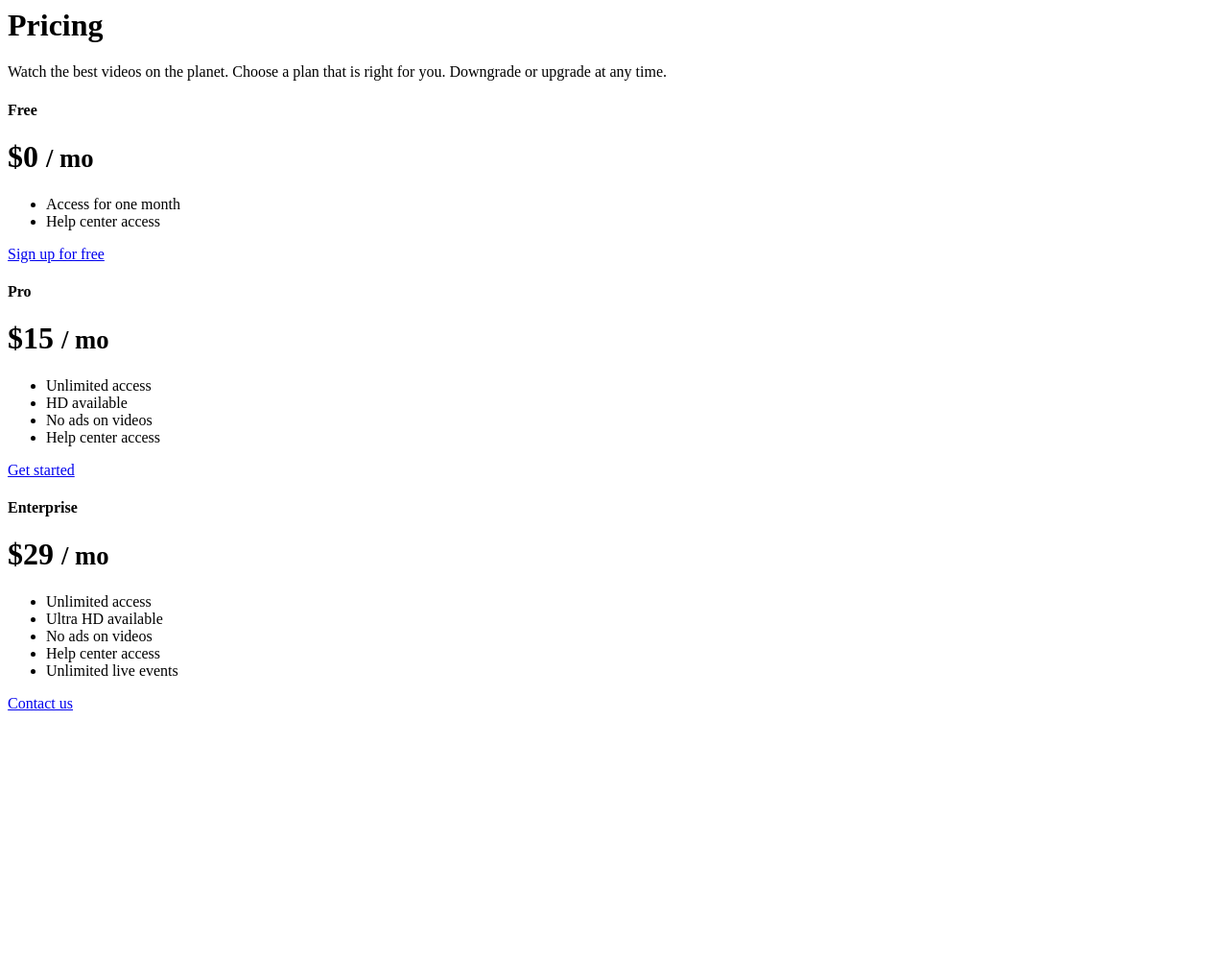
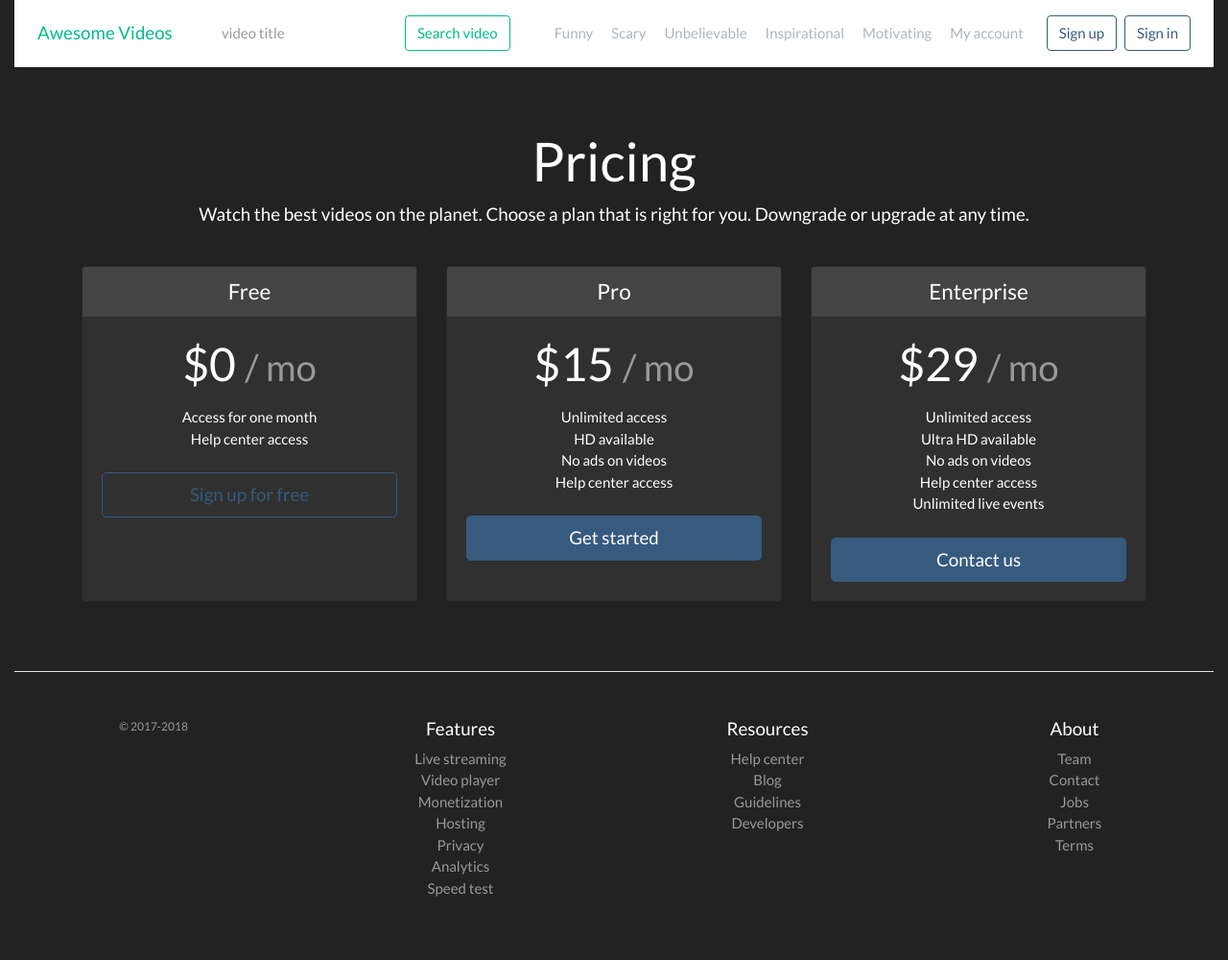
Before and after one commit to MmadiZaib/video-app, a Symfony app: template templates/front/pricing.html.twig in a window 1280 px wide. Shown: the whole page at 96% size. Before the commit the page ends 740 px from the top, so only its background shows below. Run offline with Twig, Linux system fonts and the light colour scheme; the template is opened without the code that fills it, so the values that code supplies are empty; style sheets or scripts are compiled from the project's sources; some libraries are stand-ins or nearby versions.

Commit message:
setup login search register page

```diff
--- a/templates/base.html.twig
+++ b/templates/base.html.twig
@@ -22,7 +22,7 @@
                 <div class="d-flex flex-column flex-md-row align-items-center p-3 px-md-4 mb-3 bg-white border-bottom shadow-sm">
                     <h5 class="my-0 mr-md-auto font-weight-normal"><a href="">Awesome Videos</a></h5>
 
-                    <form method="POST" class="form-inline my-0 mr-md-auto" action="">
+                    <form method="POST" class="form-inline my-0 mr-md-auto" action="{{ path('search_results') }}">
                         <input class="form-control mr-sm-2" type="search" placeholder="video title" aria-label="Search video">
                         <button class="btn btn-outline-success my-2 my-sm-0" type="submit">Search video</button>
                     </form>
@@ -35,8 +35,8 @@
                         <a class="p-2 text-dark" href="{{ path('video_list') }}">Motivating</a>
                         <a class="p-2 text-dark" href="admin/my_profile.php">My account</a>
                     </nav>
-                    <a class="btn btn-outline-primary mr-2" href="pricing.php">Sign up</a>
-                    <a class="btn btn-outline-primary" href="login.php">Sign in</a>
+                    <a class="btn btn-outline-primary mr-2" href="{{ path('pricing') }}">Sign up</a>
+                    <a class="btn btn-outline-primary" href="{{ path('login') }}">Sign in</a>
                 </div>
             {% endblock %}
 
--- a/templates/front/pricing.html.twig
+++ b/templates/front/pricing.html.twig
@@ -1,6 +1,6 @@
-<?php include('includes/_header.php'); ?>
-<?php include('includes/_menu.php'); ?>
+{% extends 'base.html.twig' %}
 
+{% block main %}
     <div class="pricing-header px-3 py-3 pt-md-5 pb-md-4 mx-auto text-center">
         <h1 class="display-4">Pricing</h1>
         <p class="lead">Watch the best videos on the planet. Choose a plan that is right for you. Downgrade or upgrade at
@@ -20,7 +20,7 @@
                         <li>Access for one month</li>
                         <li>Help center access</li>
                     </ul>
-                <a role="button" href="register.html.twig" class="btn btn-lg btn-block btn-outline-primary">Sign up for free</a>
+                    <a role="button" href="{{ path('register') }}" class="btn btn-lg btn-block btn-outline-primary">Sign up for free</a>
                 </div>
             </div>
             <div class="card mb-4 shadow-sm">
@@ -35,7 +35,7 @@
                         <li>No ads on videos</li>
                         <li>Help center access</li>
                     </ul>
-                <a role="button" href="register.html.twig" class="btn btn-lg btn-block btn-primary">Get started</a>
+                    <a role="button" href="{{ path('register') }}" class="btn btn-lg btn-block btn-primary">Get started</a>
                 </div>
             </div>
             <div class="card mb-4 shadow-sm">
@@ -51,12 +51,10 @@
                         <li>Help center access</li>
                         <li>Unlimited live events</li>
                     </ul>
-                <a role="button" href="register.html.twig" class="btn btn-lg btn-block btn-primary">Contact us</a>
+                    <a role="button" href="{{ path('register') }}" class="btn btn-lg btn-block btn-primary">Contact us</a>
                 </div>
             </div>
         </div>
 
     </div>
-
-<?php include('includes/_footer_links.php'); ?>
-<?php include('includes/_footer.php'); ?>
+{% endblock %}
--- a/webpack.config.js
+++ b/webpack.config.js
@@ -21,6 +21,7 @@ Encore
      * and one CSS file (e.g. app.js) if your JavaScript imports CSS.
      */
     .addEntry('app', './assets/js/app.js')
+    .addEntry('login', './assets/css/login.css')
 
     // enables the Symfony UX Stimulus bridge (used in assets/bootstrap.js)
     .enableStimulusBridge('./assets/controllers.json')
```
Also changed, not shown: src/Controller/FrontController.php (+33 -0 lines), templates/front/login.html.twig (+11 -4 lines), templates/front/register.html.twig (+6 -6 lines), templates/front/search_results.html.twig (+3 -5 lines). Lines whose indentation alone changed are shown as unchanged.
